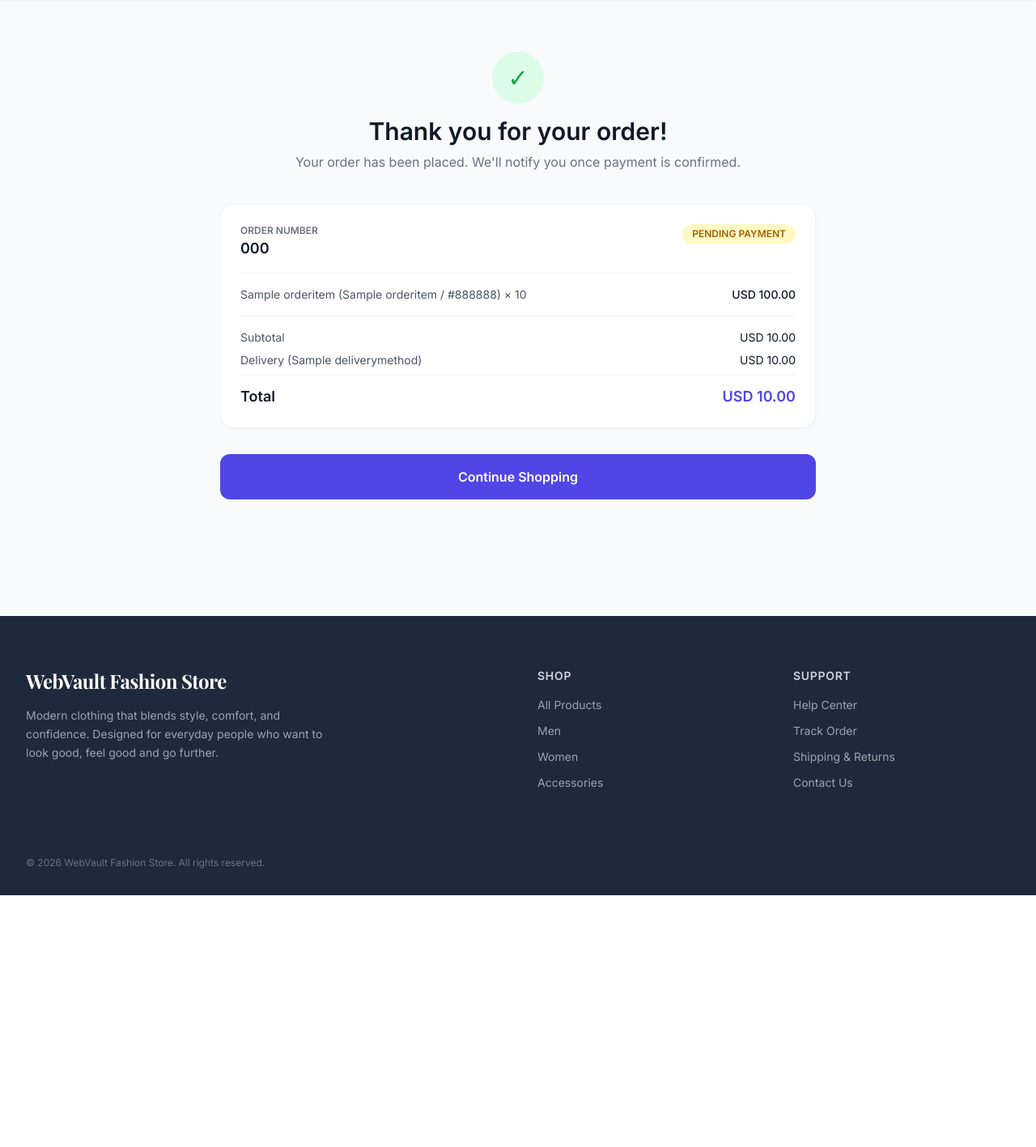
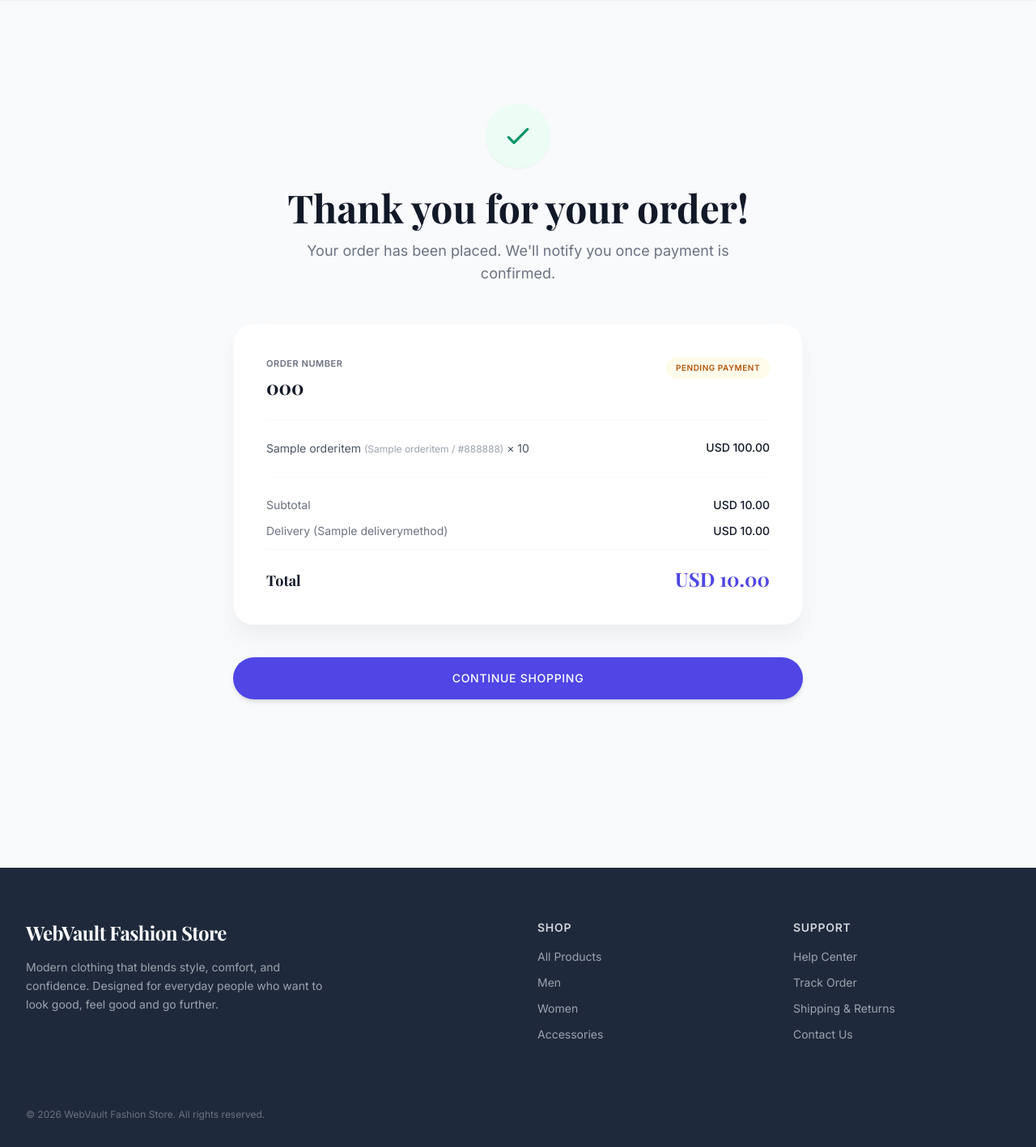
Before and after one commit to Rayflex189/webvault-fashion-commerce, a Django app: page /confirmation/000/ in a window 1280 px wide. Shown: the part 80-1497 px from the top of the page at 81% size. Before the commit the page ends 1186 px from the top, so only its background shows below. Run offline with Django 5.2, Linux system fonts and the light colour scheme; data comes from the database, SQL or seed files in the repository; tables that the repository leaves empty hold one stand-in row (values such as "Sample post"); some libraries are stand-ins or nearby versions.

Commit message:
Update confirmation.html
Save

```diff
--- a/templates/orders/confirmation.html
+++ b/templates/orders/confirmation.html
@@ -3,39 +3,71 @@
 {% block title %}Order Confirmed - {{ store.store_name }}{% endblock %}
 
 {% block content %}
-<div class="max-w-3xl mx-auto px-4 py-16">
+<div class="max-w-3xl mx-auto px-4 sm:px-6 lg:px-8 py-24 md:py-32">
 
-    <div class="text-center mb-10">
-        <div class="w-16 h-16 bg-green-100 text-green-600 rounded-full flex items-center justify-center mx-auto mb-4 text-3xl">✓</div>
-        <h1 class="text-3xl font-bold text-gray-900">Thank you for your order!</h1>
-        <p class="text-gray-500 mt-2">Your order has been placed. We'll notify you once payment is confirmed.</p>
+    <!-- Success Header -->
+    <div class="text-center mb-12">
+        <div class="w-20 h-20 bg-emerald-50 text-emerald-600 rounded-full flex items-center justify-center mx-auto mb-6 shadow-sm">
+            <svg class="w-10 h-10" fill="none" stroke="currentColor" viewBox="0 0 24 24">
+                <path stroke-linecap="round" stroke-linejoin="round" stroke-width="2" d="M5 13l4 4L19 7"/>
+            </svg>
+        </div>
+        <h1 class="font-serif text-4xl md:text-5xl font-bold text-gray-900 mb-4">Thank you for your order!</h1>
+        <p class="text-lg text-gray-500 font-light max-w-xl mx-auto">Your order has been placed. We'll notify you once payment is confirmed.</p>
     </div>
 
-    <div class="bg-white rounded-2xl shadow-sm border border-gray-100 p-6">
-        <div class="flex justify-between items-start border-b border-gray-100 pb-4 mb-4">
+    <!-- Order Details Card -->
+    <div class="bg-white rounded-3xl shadow-xl shadow-gray-200/50 border border-gray-50 p-8 md:p-10">
+
+        <!-- Order Header -->
+        <div class="flex justify-between items-start border-b border-gray-50 pb-6 mb-6">
             <div>
-                <p class="text-xs text-gray-500 uppercase font-semibold">Order Number</p>
-                <p class="text-lg font-bold text-gray-900">{{ order.order_number }}</p>
+                <p class="text-[11px] font-semibold text-gray-500 uppercase tracking-wider mb-1">Order Number</p>
+                <p class="font-serif text-2xl font-bold text-gray-900">{{ order.order_number }}</p>
             </div>
-            <span class="text-xs font-semibold px-3 py-1 rounded-full {% if order.status == 'paid' %}bg-green-100 text-green-700{% else %}bg-yellow-100 text-yellow-700{% endif %} uppercase">{{ order.get_status_display }}</span>
+            <span class="text-[10px] font-bold px-3 py-1.5 rounded-full uppercase tracking-wider
+                {% if order.status == 'paid' %}bg-emerald-50 text-emerald-700{% else %}bg-amber-50 text-amber-700{% endif %}">
+                {{ order.get_status_display }}
+            </span>
         </div>
 
-        <div class="space-y-3">
+        <!-- Items List -->
+        <div class="space-y-4 mb-6">
             {% for item in order.items.all %}
-            <div class="flex justify-between text-sm">
-                <span class="text-gray-600">{{ item.product_name }} ({{ item.size_name }} / {{ item.color_name }}) × {{ item.quantity }}</span>
-                <span class="font-medium">{{ order.currency }} {{ item.line_total|floatformat:2 }}</span>
+            <div class="flex justify-between items-start text-sm gap-4">
+                <span class="text-gray-600 font-light leading-relaxed">
+                    {{ item.product_name }}
+                    <span class="text-xs text-gray-400">({{ item.size_name }} / {{ item.color_name }})</span>
+                    × {{ item.quantity }}
+                </span>
+                <span class="font-medium text-gray-900 shrink-0">{{ order.currency }} {{ item.line_total|floatformat:2 }}</span>
             </div>
             {% endfor %}
         </div>
 
-        <div class="border-t border-gray-100 mt-4 pt-4 space-y-2 text-sm">
-            <div class="flex justify-between"><span class="text-gray-600">Subtotal</span><span>{{ order.currency }} {{ order.subtotal|floatformat:2 }}</span></div>
-            <div class="flex justify-between"><span class="text-gray-600">Delivery ({{ order.delivery_method.name }})</span><span>{{ order.currency }} {{ order.delivery_fee|floatformat:2 }}</span></div>
-            <div class="flex justify-between text-lg font-bold border-t border-gray-100 pt-3 mt-2"><span>Total</span><span class="text-[var(--primary-color)]">{{ order.currency }} {{ order.total|floatformat:2 }}</span></div>
+        <!-- Totals Section -->
+        <div class="border-t border-gray-50 pt-6 space-y-3 text-sm">
+            <div class="flex justify-between">
+                <span class="text-gray-500 font-light">Subtotal</span>
+                <span class="font-medium text-gray-900">{{ order.currency }} {{ order.subtotal|floatformat:2 }}</span>
+            </div>
+            <div class="flex justify-between">
+                <span class="text-gray-500 font-light">Delivery ({{ order.delivery_method.name }})</span>
+                <span class="font-medium text-gray-900">{{ order.currency }} {{ order.delivery_fee|floatformat:2 }}</span>
+            </div>
+
+            <!-- Grand Total -->
+            <div class="flex justify-between items-end border-t border-gray-100 pt-5 mt-5">
+                <span class="font-serif text-lg font-bold text-gray-900">Total</span>
+                <span class="font-serif text-2xl font-bold text-[var(--primary-color)]">{{ order.currency }} {{ order.total|floatformat:2 }}</span>
+            </div>
         </div>
     </div>
 
-    <a href="/shop/" class="block mt-8 text-center bg-[var(--primary-color)] text-white py-4 rounded-xl font-bold hover:opacity-90 transition">Continue Shopping</a>
+    <!-- CTA Button -->
+    <a href="/shop/" class="block mt-10 text-center bg-[var(--primary-color)] text-white py-4 rounded-full font-medium text-sm tracking-wider uppercase hover:opacity-90 transition duration-300 shadow-md shadow-[var(--primary-color)]/20">
+        Continue Shopping
+    </a>
+
 </div>
 {% endblock %}
```
